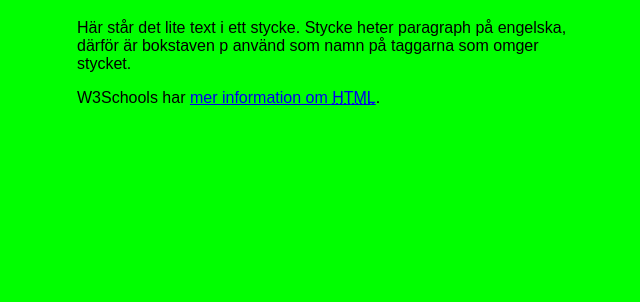
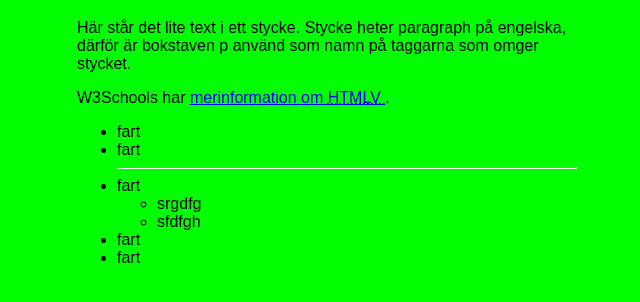
Before and after one commit to superlol44445/superlol44445.github.io, a plain HTML site: page index.html in a window 1280 px wide. Shown: the part 98-400 px from the top of the page, without its empty margins (313-953 px from the left). Drawn offline with Linux system fonts and the light colour scheme.

Commit message:
Add files via upload

```diff
--- a/index.html
+++ b/index.html
@@ -21,10 +21,25 @@
         som namn på taggarna som omger stycket.
     </p>
     <p>
-        W3Schools har <a href=
-        "https://www.w3schools.com/html/">mer
-        information om
-        <abbr title="Hyper Text Markup Language">HTML</abbr></a>.
+        W3Schools har
+        <a href="https://www.w3schools.com/html/" title="fart">
+            merinformation om
+            <abbr title="Hyper Text Markup Language">
+                HTMLV
+            </abbr>
+        </a>.
     </p>
+    <ul>
+        <li> fart</li>
+        <li> fart</li>
+        <hr>
+        <li> fart</li>
+        <ul>
+            <li>srgdfg</li>
+            <li>sfdfgh</li>
+        </ul>
+        <li> fart</li>
+        <li> fart</li>
+    </ul>
 </body>
 </html>
```
